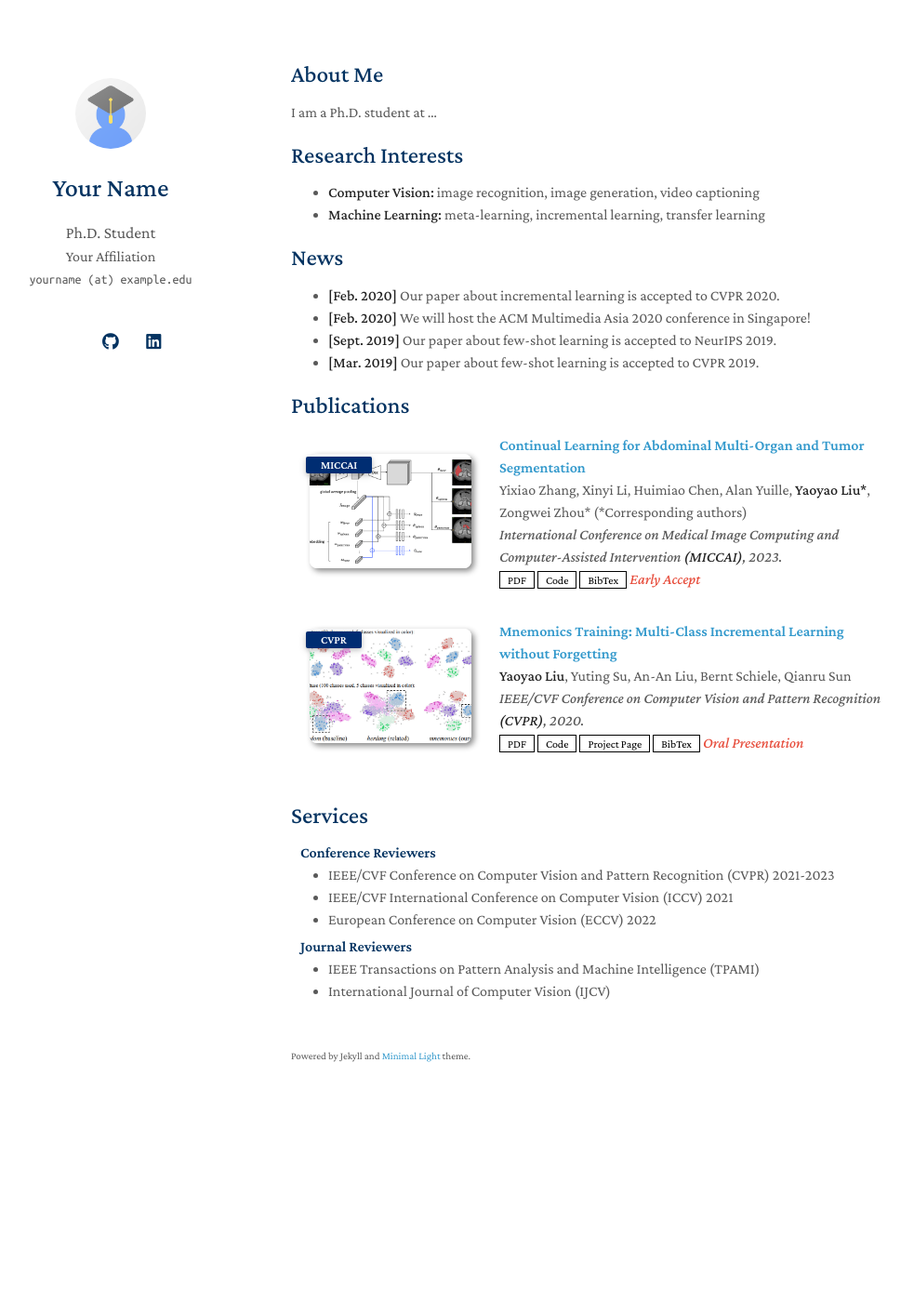
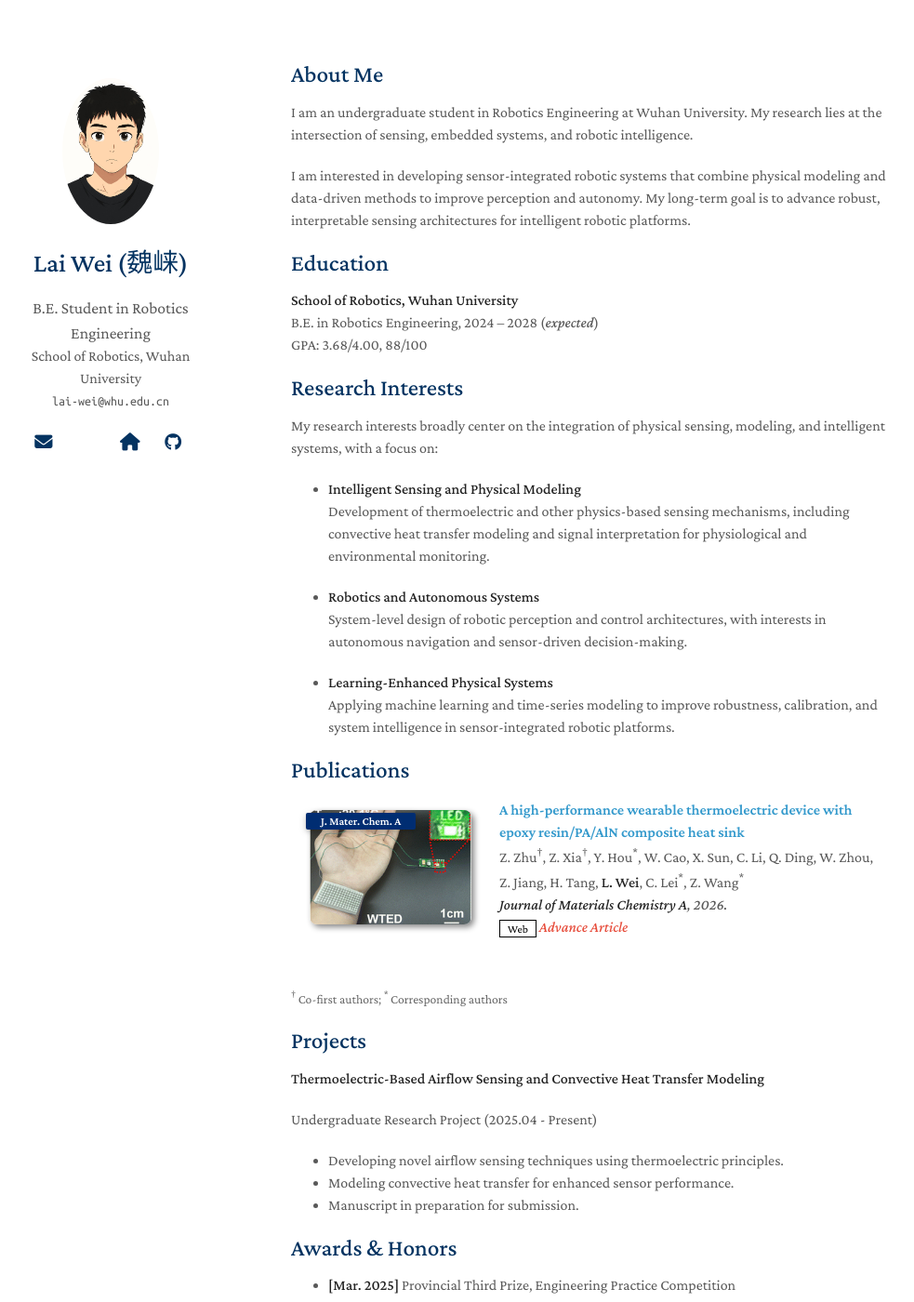
Before and after one commit to WHULai/whulai.github.io, a Jekyll site: the page built from index.md, in a window 1280 px wide and 1400 px high. Shown: the whole window at 93% size, without its empty margins (157-1140 px from the left). Built offline with Jekyll 4.4.1, drawn with Linux system fonts in a browser that asks for light colours; a style sheet for code colours, icons or effects is not loaded; our own code applies the rules of GitHub Pages for plain Markdown files; some of the changed text lies outside the part shown.

Commit message:
Rewritten based on my own information.

```diff
--- a/Gemfile
+++ b/Gemfile
@@ -1,5 +1,5 @@
 source "https://rubygems.org"
 
 gem "jekyll", "~> 3.8.5"
-
 gem "webrick", "~> 1.8"
+gem "rexml", "~> 3.2"
--- a/_config.yml
+++ b/_config.yml
@@ -1,8 +1,10 @@
 # Basic Information
-title: Your Name
-position: Ph.D. Student
-affiliation: Your Affiliation
-email: yourname (at) example.edu
+title: Lai Wei (魏崃)
+position: B.E. Student in Robotics Engineering
+affiliation: School of Robotics, Wuhan University
+email: lai-wei@whu.edu.cn
+school_email: lai-wei@whu.edu.cn
+homepage_link: http://www.weilai.group
 
 # Search Engine Optimization (SEO)
 # The following information is used to improve the website traffic from search engines, e.g., Google.
@@ -12,15 +14,16 @@ canonical: https://minimal-light-theme.yliu.me/
 
 # Links
 # If you don't need one of them, you may delete the corresponding line.
-google_scholar: https://scholar.google.com/
-cv_link: assets/files/curriculum_vitae.pdf
-github_link: https://github.com/
-linkedin: https://www.linkedin.com/
-twitter: https://twitter.com/
+orcid: https://orcid.org/0009-0007-5002-0930
+github_link: https://github.com/WHULai
+# google_scholar: https://scholar.google.com/
+# cv_link: assets/files/curriculum_vitae.pdf
+# linkedin: https://www.linkedin.com/
+# twitter: https://twitter.com/
 
 # Images (e.g., your profile picture and your website's favicon)
 # "favicon" and "favicon_dark" are used for the light and dark modes, respectively.
-avatar: ./assets/img/avatar.png
+avatar: ./assets/img/profile.png
 favicon: ./assets/img/favicon.png
 favicon_dark: ./assets/img/favicon-dark.png
 
--- a/_data/publications.yml
+++ b/_data/publications.yml
@@ -1,22 +1,10 @@
 main:
 
-  - title: Continual Learning for Abdominal Multi-Organ and Tumor Segmentation
-    authors: Yixiao Zhang, Xinyi Li, Huimiao Chen, Alan Yuille, <strong>Yaoyao Liu*</strong>, Zongwei Zhou* (*Corresponding authors)
-    conference_short: MICCAI
-    conference: International Conference on Medical Image Computing and Computer-Assisted Intervention <strong>(MICCAI)</strong>, 2023.
-    pdf: https://arxiv.org/pdf/2306.00988.pdf
-    code: https://github.com/MrGiovanni/ContinualLearning
-    bibtex: https://bib.yliu.me/MICCAI23.txt
-    image: ./assets/img/teaser_example_2.png
-    notes: Early Accept
-
-  - title: "Mnemonics Training: Multi-Class Incremental Learning without Forgetting"
-    authors: <strong>Yaoyao Liu</strong>, Yuting Su, An-An Liu, Bernt Schiele, Qianru Sun
-    conference_short: CVPR
-    conference: IEEE/CVF Conference on Computer Vision and Pattern Recognition <strong>(CVPR)</strong>, 2020.
-    pdf: https://arxiv.org/pdf/2002.10211.pdf
-    code: https://github.com/yaoyao-liu/class-incremental-learning/tree/main/mnemonics-training
-    page: https://class-il.mpi-inf.mpg.de/mnemonics/
-    bibtex: https://class-il.mpi-inf.mpg.de/mnemonics/
-    notes: Oral Presentation
-    image: ./assets/img/teaser_example.png
+  - title: "A high-performance wearable thermoelectric device with epoxy resin/PA/AlN composite heat sink"
+    authors: Z. Zhu<sup>†</sup>, Z. Xia<sup>†</sup>, Y. Hou<sup>*</sup>, W. Cao, X. Sun, C. Li, Q. Ding, W. Zhou, Z. Jiang, H. Tang, <strong>L. Wei</strong>, C. Lei<sup>*</sup>, Z. Wang<sup>*</sup>
+    conference_short: J. Mater. Chem. A
+    conference: <strong>Journal of Materials Chemistry A</strong>, 2026.
+    web: https://pubs.rsc.org/en/content/articlelanding/2026/ta/d5ta07253k
+    doi: https://doi.org/10.1039/D5TA07253K
+    image: ./assets/img/zhu2026high.jpeg
+    notes: Advance Article
--- a/_includes/publications.md
+++ b/_includes/publications.md
@@ -21,6 +21,9 @@
       <div class="periodical"><em>{{ link.conference }}</em>
       </div>
     <div class="links">
+      {% if link.web %}
+      <a href="{{ link.web }}" class="btn btn-sm z-depth-0" role="button" target="_blank" style="font-size:12px;">Web</a>
+      {% endif %}
       {% if link.pdf %}
       <a href="{{ link.pdf }}" class="btn btn-sm z-depth-0" role="button" target="_blank" style="font-size:12px;">PDF</a>
       {% endif %}
@@ -36,6 +39,9 @@
       {% if link.notes %}
       <strong> <i style="color:#e74d3c">{{ link.notes }}</i></strong>
       {% endif %}
+      {% if link.notes2 %}
+      <br><small>{{ link.notes2 | markdownify | remove: '<p>' | remove: '</p>' }}</small>
+      {% endif %}
       {% if link.others %}
       {{ link.others }}
       {% endif %}
@@ -48,4 +54,7 @@
 {% endfor %}
 
 </ol>
+<p style="margin-top: 10px; font-size: 0.85em; color: #666;">
+  <sup>†</sup> Co-first authors; <sup>*</sup> Corresponding authors
+</p>
 </div>
--- a/_includes/services.md
+++ b/_includes/services.md
@@ -1,16 +1,3 @@
 ## Services
 
-<h4 style="margin:0 10px 0;">Conference Reviewers</h4>
-
-<ul style="margin:0 0 5px;">
-  <li><a href="http://cvpr2023.thecvf.com/"><autocolor>IEEE/CVF Conference on Computer Vision and Pattern Recognition (CVPR) 2021-2023</autocolor></a></li>
-  <li><a href="http://iccv2021.thecvf.com/"><autocolor>IEEE/CVF International Conference on Computer Vision (ICCV) 2021</autocolor></a></li>
-  <li><a href="https://eccv2022.ecva.net/"><autocolor>European Conference on Computer Vision (ECCV) 2022</autocolor></a></li>
-</ul>
-
-<h4 style="margin:0 10px 0;">Journal Reviewers</h4>
-
-<ul style="margin:0 0 20px;">
-  <li><a href="https://www.computer.org/csdl/journal/tp"><autocolor>IEEE Transactions on Pattern Analysis and Machine Intelligence (TPAMI)</autocolor></a></li>
-  <li><a href="https://www.springer.com/journal/11263"><autocolor>International Journal of Computer Vision (IJCV)</autocolor></a></li>
-</ul>
+<!-- Services section is currently empty. You can add your academic services, reviewing activities, or professional contributions here. -->
--- a/_layouts/homepage.html
+++ b/_layouts/homepage.html
@@ -56,36 +56,40 @@
         {% if site.email %}
         <email>{{ site.email }}</email>
         {% endif %}
-
-        <br>
         <br>
         <div class="social-icons">
-        {% if site.google_scholar %}
-        <a style="margin: 0 5px 0 0" href="{{ site.google_scholar }}">
-          <i class="ai ai-google-scholar" style="font-size:1.2rem"></i>
+        {% if site.school_email %}
+        <a style="margin: 0 5px 0 0" href="mailto:{{ site.school_email }}" target="_blank" rel="noopener">
+          <i class="fas fa-envelope" style="font-size:1.2rem"></i>
         </a>
         {% endif %}
 
-        {% if site.cv_link %}
-        <a style="margin: 0 5px 0 0" href="{{ site.cv_link }}">
-          <i class="ai ai-cv" style="font-size:1.3rem;"></i>
+        {% if site.orcid %}
+        <a style="margin: 0 5px 0 0" href="{{ site.orcid }}" target="_blank" rel="noopener">
+          <i class="ai ai-orcid" style="font-size:1.2rem"></i>
+        </a>
+        {% endif %}
+
+        {% if site.homepage_link %}
+        <a style="margin: 0 5px 0 0" href="{{ site.homepage_link }}" target="_blank" rel="noopener">
+          <i class="fas fa-home" style="font-size:1.2rem"></i>
         </a>
         {% endif %}
 
         {% if site.github_link %}
-        <a style="margin: 0 5px 0 0" href="{{ site.github_link }}">
+        <a style="margin: 0 5px 0 0" href="{{ site.github_link }}" target="_blank" rel="noopener">
           <i class="fab fa-github"></i>
         </a>
         {% endif %}
 
         {% if site.linkedin %}
-        <a style="margin: 0 5px 0 0" href="{{ site.linkedin }}">
+        <a style="margin: 0 5px 0 0" href="{{ site.linkedin }}" target="_blank" rel="noopener">
           <i class="fab fa-linkedin"></i>
         </a>
         {% endif %}
 
         {% if site.twitter %}
-        <a style="margin: 0 0 0 0" href="{{ site.twitter }}">
+        <a style="margin: 0 0 0 0" href="{{ site.twitter }}" target="_blank" rel="noopener">
           <i class="fab fa-x-twitter"></i>
         </a>
         {% endif %}
--- a/index.md
+++ b/index.md
@@ -4,20 +4,54 @@ layout: homepage
 
 ## About Me
 
-I am a Ph.D. student at ...
+I am an undergraduate student in Robotics Engineering at Wuhan University. My research lies at the intersection of sensing, embedded systems, and robotic intelligence.
+
+I am interested in developing sensor-integrated robotic systems that combine physical modeling and data-driven methods to improve perception and autonomy. My long-term goal is to advance robust, interpretable sensing architectures for intelligent robotic platforms.
+
+## Education
+
+**School of Robotics, Wuhan University**
+B.E. in Robotics Engineering, 2024 -- 2028 (*expected*)
+GPA: 3.68/4.00, 88/100
 
 ## Research Interests
 
-- **Computer Vision:** image recognition, image generation, video captioning
-- **Machine Learning:** meta-learning, incremental learning, transfer learning
+My research interests broadly center on the integration of physical sensing, modeling, and intelligent systems, with a focus on:
 
-## News
+- **Intelligent Sensing and Physical Modeling**
+Development of thermoelectric and other physics-based sensing mechanisms, including convective heat transfer modeling and signal interpretation for physiological and environmental monitoring.
 
-- **[Feb. 2020]** Our paper about incremental learning is accepted to CVPR 2020.
-- **[Feb. 2020]** We will host the ACM Multimedia Asia 2020 conference in Singapore!
-- **[Sept. 2019]** Our paper about few-shot learning is accepted to NeurIPS 2019.
-- **[Mar. 2019]** Our paper about few-shot learning is accepted to CVPR 2019.
+- **Robotics and Autonomous Systems**
+System-level design of robotic perception and control architectures, with interests in autonomous navigation and sensor-driven decision-making.
+
+- **Learning-Enhanced Physical Systems**
+Applying machine learning and time-series modeling to improve robustness, calibration, and system intelligence in sensor-integrated robotic platforms.
 
 {% include_relative _includes/publications.md %}
 
-{% include_relative _includes/services.md %}
+## Projects
+
+**Thermoelectric-Based Airflow Sensing and Convective Heat Transfer Modeling**
+
+Undergraduate Research Project (2025.04 - Present)
+- Developing novel airflow sensing techniques using thermoelectric principles.
+- Modeling convective heat transfer for enhanced sensor performance.
+- Manuscript in preparation for submission.
+
+## Awards & Honors
+
+- **[Mar. 2025]** Provincial Third Prize, Engineering Practice Competition
+  - Core Team Member
+  - Developed a vision-guided robotic sorting system for household waste classification
+
+## Skills
+
+- **Programming:** Python, C/C++, R, MATLAB
+- **Robotics & Hardware:** PyTorch, STM32, Arduino, ESP32, PCB Design
+- **Simulation & Tools:** SolidWorks, COMSOL Multiphysics, AutoCAD
+- **Web & Others:** HTML/CSS, Git, Linux, Astro (Personal Blog)
+
+## Languages
+
+**Chinese:** Native
+**English:** IELTS 7.0 (CEFR C1, Jan 2026)
```
Also changed, not shown: README.md, README_de.md (deleted), README_zh_Hans.md (deleted), README_zh_Hant.md (deleted), assets/img/avatar.png (deleted), assets/img/profile.png (added), assets/img/teaser_example.png (deleted), assets/img/teaser_example_2.png (deleted), assets/img/zhu2026high.jpeg (added).
